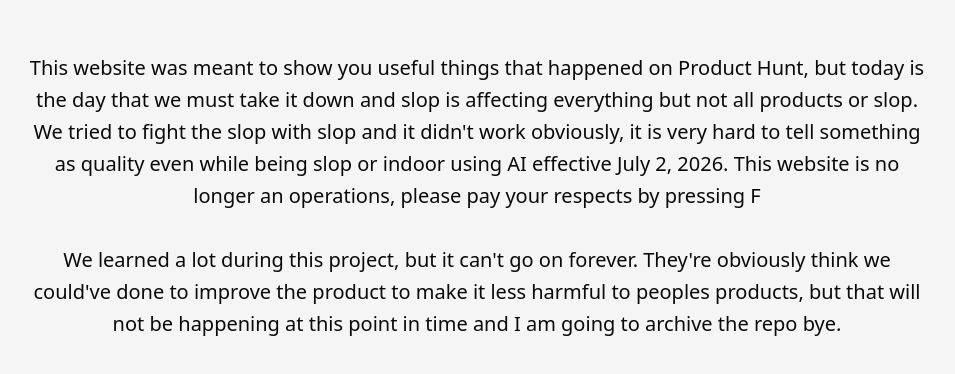
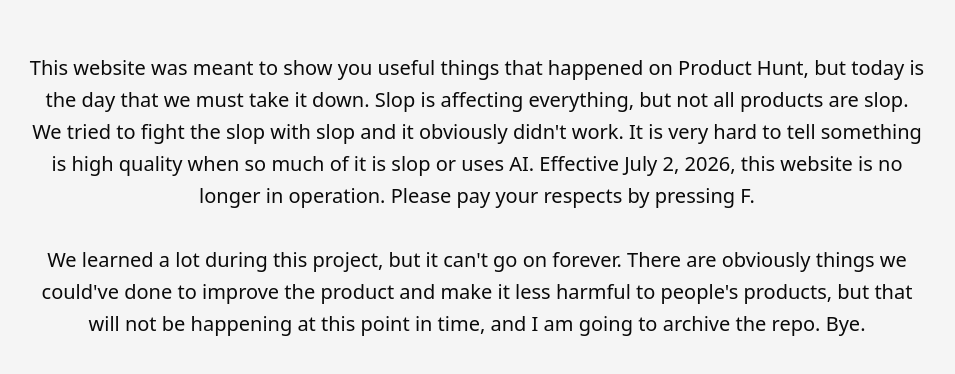
Before and after one commit to Hacksore/oghunt, a Next.js app in the folder apps/web/: page /goodbye in a window 1280 px wide. Shown: the part 204-578 px from the top of the page, without its empty margins (163-1118 px from the left). Built offline with nearby package versions, Linux system fonts and the light colour scheme.

Commit message:
Fix shutdown notice typos

```diff
--- a/apps/web/src/app/goodbye/page.tsx
+++ b/apps/web/src/app/goodbye/page.tsx
@@ -4,15 +4,17 @@ export default function Page() {
       <div className="max-w-4xl space-y-8">
         <p className="text-lg leading-8 sm:text-xl">
           This website was meant to show you useful things that happened on Product Hunt, but today
-          is the day that we must take it down and slop is affecting everything but not all products
-          or slop. We tried to fight the slop with slop and it didn't work obviously, it is very
-          hard to tell something as quality even while being slop or indoor using AI effective July
-          2, 2026. This website is no longer an operations, please pay your respects by pressing F
+          is the day that we must take it down. Slop is affecting everything, but not all products
+          are slop. We tried to fight the slop with slop and it obviously didn't work. It is very
+          hard to tell something is high quality when so much of it is slop or uses AI. Effective
+          July 2, 2026, this website is no longer in operation. Please pay your respects by pressing
+          F.
         </p>
         <p className="text-lg leading-8 sm:text-xl">
-          We learned a lot during this project, but it can't go on forever. They're obviously think
-          we could've done to improve the product to make it less harmful to peoples products, but
-          that will not be happening at this point in time and I am going to archive the repo bye.
+          We learned a lot during this project, but it can't go on forever. There are obviously
+          things we could've done to improve the product and make it less harmful to people's
+          products, but that will not be happening at this point in time, and I am going to archive
+          the repo. Bye.
         </p>
       </div>
     </main>
```
